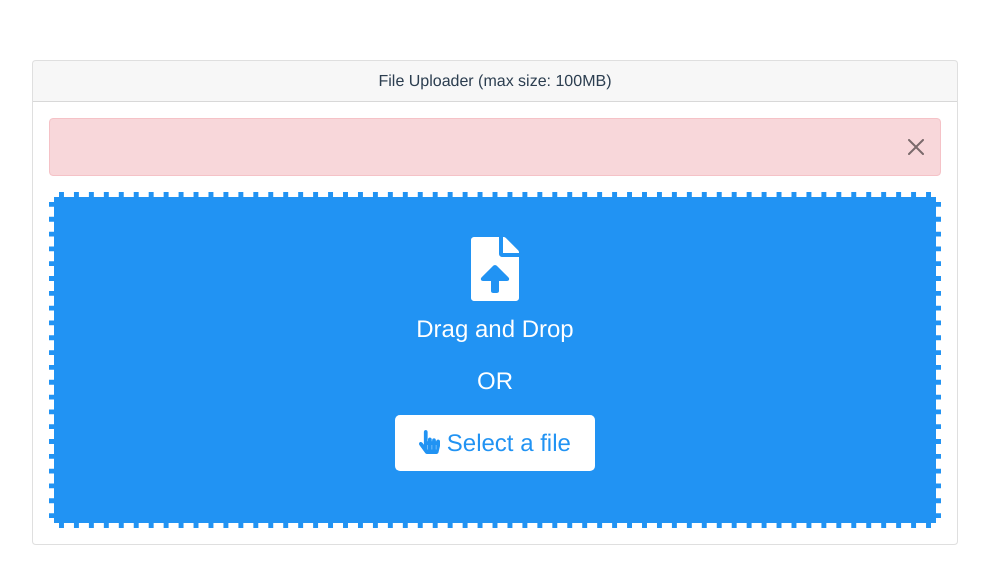
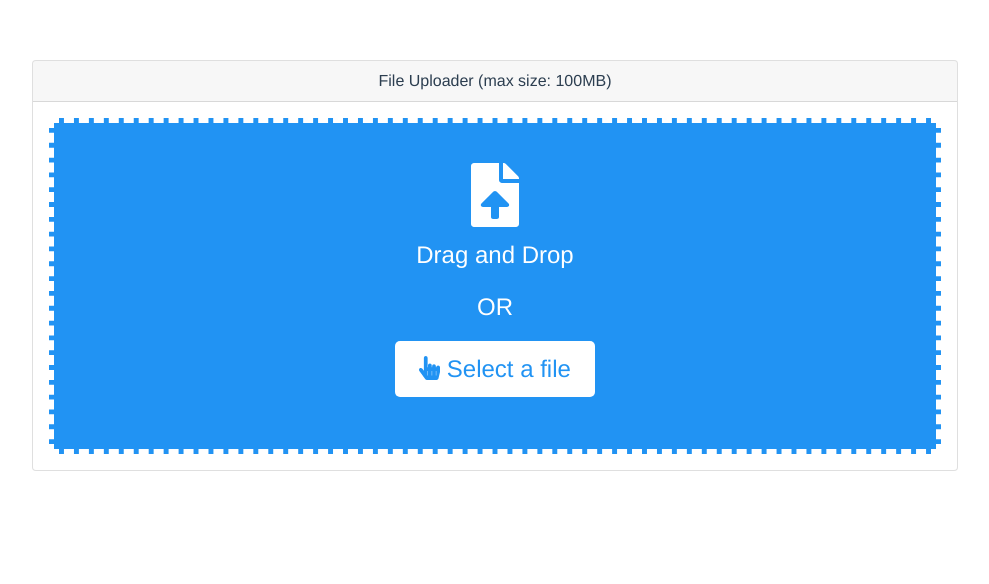
Before and after one commit to wilbertopachecob/file-uploader, a Vue app in the folder front_end/: page / in a window 1280 px wide. Shown: the top 584 px of the page, without its empty margins (145-1134 px from the left). Built offline with nearby package versions, Linux system fonts and the light colour scheme.

Commit message:
Fixed errors display

```diff
--- a/front_end/src/components/FileUploader.vue
+++ b/front_end/src/components/FileUploader.vue
@@ -8,7 +8,7 @@
   <div
     class="alert alert-danger alert-dismissible fade show"
     role="alert"
-    v-if="true"
+    v-if="errors.length"
   >
     <ul class="mt-4">
       <li style="text-align: left" v-for="(error, idk) in errors" :key="idk">
```
